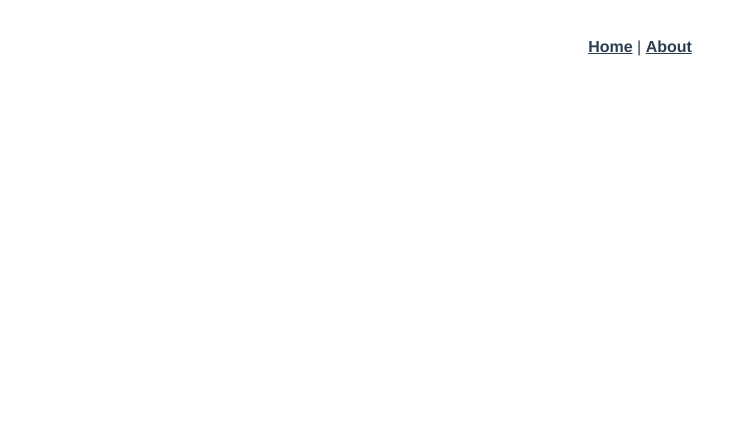
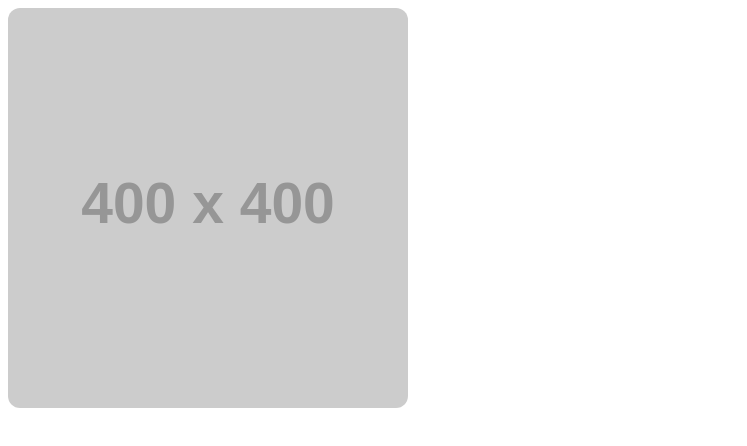
Before and after one commit to qaz741012/vue-photo-album, a Vue app: page /#/ImgDisplay in a window 1280 px wide. Shown: the top 446 px of the page, without its empty margins (0-747 px from the left). Built offline with nearby package versions, Linux system fonts and the light colour scheme.

Commit message:
Add ImgDisplay

```diff
--- a/src/App.vue
+++ b/src/App.vue
@@ -1,31 +1,9 @@
 <template>
   <div id="app">
-    <div id="nav">
-      <router-link to="/">Home</router-link> |
-      <router-link to="/about">About</router-link>
-    </div>
     <router-view/>
   </div>
 </template>
 
 <style>
-#app {
-  font-family: 'Avenir', Helvetica, Arial, sans-serif;
-  -webkit-font-smoothing: antialiased;
-  -moz-osx-font-smoothing: grayscale;
-  text-align: center;
-  color: #2c3e50;
-}
-#nav {
-  padding: 30px;
-}
 
-#nav a {
-  font-weight: bold;
-  color: #2c3e50;
-}
-
-#nav a.router-link-exact-active {
-  color: #42b983;
-}
 </style>
--- a/src/components/HelloWorld.vue
+++ /dev/null
@@ -1,56 +0,0 @@
-<template>
-  <div class="hello">
-    <h1>{{ msg }}</h1>
-    <p>
-      For a guide and recipes on how to configure / customize this project,<br>
-      check out the
-      <a href="https://cli.vuejs.org" target="_blank" rel="noopener">vue-cli documentation</a>.
-    </p>
-    <h3>Installed CLI Plugins</h3>
-    <ul>
-    </ul>
-    <h3>Essential Links</h3>
-    <ul>
-      <li><a href="https://vuejs.org" target="_blank" rel="noopener">Core Docs</a></li>
-      <li><a href="https://forum.vuejs.org" target="_blank" rel="noopener">Forum</a></li>
-      <li><a href="https://chat.vuejs.org" target="_blank" rel="noopener">Community Chat</a></li>
-      <li><a href="https://twitter.com/vuejs" target="_blank" rel="noopener">Twitter</a></li>
-      <li><a href="https://news.vuejs.org" target="_blank" rel="noopener">News</a></li>
-    </ul>
-    <h3>Ecosystem</h3>
-    <ul>
-      <li><a href="https://router.vuejs.org" target="_blank" rel="noopener">vue-router</a></li>
-      <li><a href="https://vuex.vuejs.org" target="_blank" rel="noopener">vuex</a></li>
-      <li><a href="https://github.com/vuejs/vue-devtools#vue-devtools" target="_blank" rel="noopener">vue-devtools</a></li>
-      <li><a href="https://vue-loader.vuejs.org" target="_blank" rel="noopener">vue-loader</a></li>
-      <li><a href="https://github.com/vuejs/awesome-vue" target="_blank" rel="noopener">awesome-vue</a></li>
-    </ul>
-  </div>
-</template>
-
-<script>
-export default {
-  name: 'HelloWorld',
-  props: {
-    msg: String
-  }
-}
-</script>
-
-<!-- Add "scoped" attribute to limit CSS to this component only -->
-<style scoped>
-h3 {
-  margin: 40px 0 0;
-}
-ul {
-  list-style-type: none;
-  padding: 0;
-}
-li {
-  display: inline-block;
-  margin: 0 10px;
-}
-a {
-  color: #42b983;
-}
-</style>
--- /dev/null
+++ b/src/components/ImgDisplay.vue
@@ -0,0 +1,36 @@
+<template>
+<div>
+  <div id="img-panel" :style="imgShow"></div>
+</div>
+</template>
+
+<script>
+export default {
+  props: {
+    url: {
+      type: String,
+      default: "http://via.placeholder.com/400x400"
+    }
+  },
+  computed: {
+    imgShow() {
+      return {
+        background: `url(${this.url}) no-repeat center`,
+        backgroundSize: "cover"
+      };
+    }
+  }
+}
+</script>
+
+<style scoped>
+#img-panel {
+  width: 400px;
+  height: 400px;
+  border-radius: 12px;
+  background-color: #e0e0e0;
+  display: flex;
+  justify-content: center;
+  align-items: center;
+}
+</style>
--- a/src/router.js
+++ b/src/router.js
@@ -1,25 +1,15 @@
 import Vue from 'vue'
 import Router from 'vue-router'
-import Home from './views/Home.vue'
+import ImgDisplay from '@/components/ImgDisplay'
 
 Vue.use(Router)
 
 export default new Router({
   routes: [
     {
-      path: '/',
-      name: 'home',
-      component: Home
-    },
-    {
-      path: '/about',
-      name: 'about',
-      // route level code-splitting
-      // this generates a separate chunk (about.[hash].js) for this route
-      // which is lazy-loaded when the route is visited.
-      component: function () {
-        return import(/* webpackChunkName: "about" */ './views/About.vue')
-      }
+      path: '/ImgDisplay',
+      name: 'ImgDisplay',
+      component: ImgDisplay
     }
   ]
 })
--- a/src/views/About.vue
+++ /dev/null
@@ -1,5 +0,0 @@
-<template>
-  <div class="about">
-    <h1>This is an about page</h1>
-  </div>
-</template>
--- a/src/views/Home.vue
+++ /dev/null
@@ -1,18 +0,0 @@
-<template>
-  <div class="home">
-    <img alt="Vue logo" src="../assets/logo.png">
-    <HelloWorld msg="Welcome to Your Vue.js App"/>
-  </div>
-</template>
-
-<script>
-// @ is an alias to /src
-import HelloWorld from '@/components/HelloWorld.vue'
-
-export default {
-  name: 'home',
-  components: {
-    HelloWorld
-  }
-}
-</script>
```
Also changed, not shown: src/assets/logo.png (deleted).
